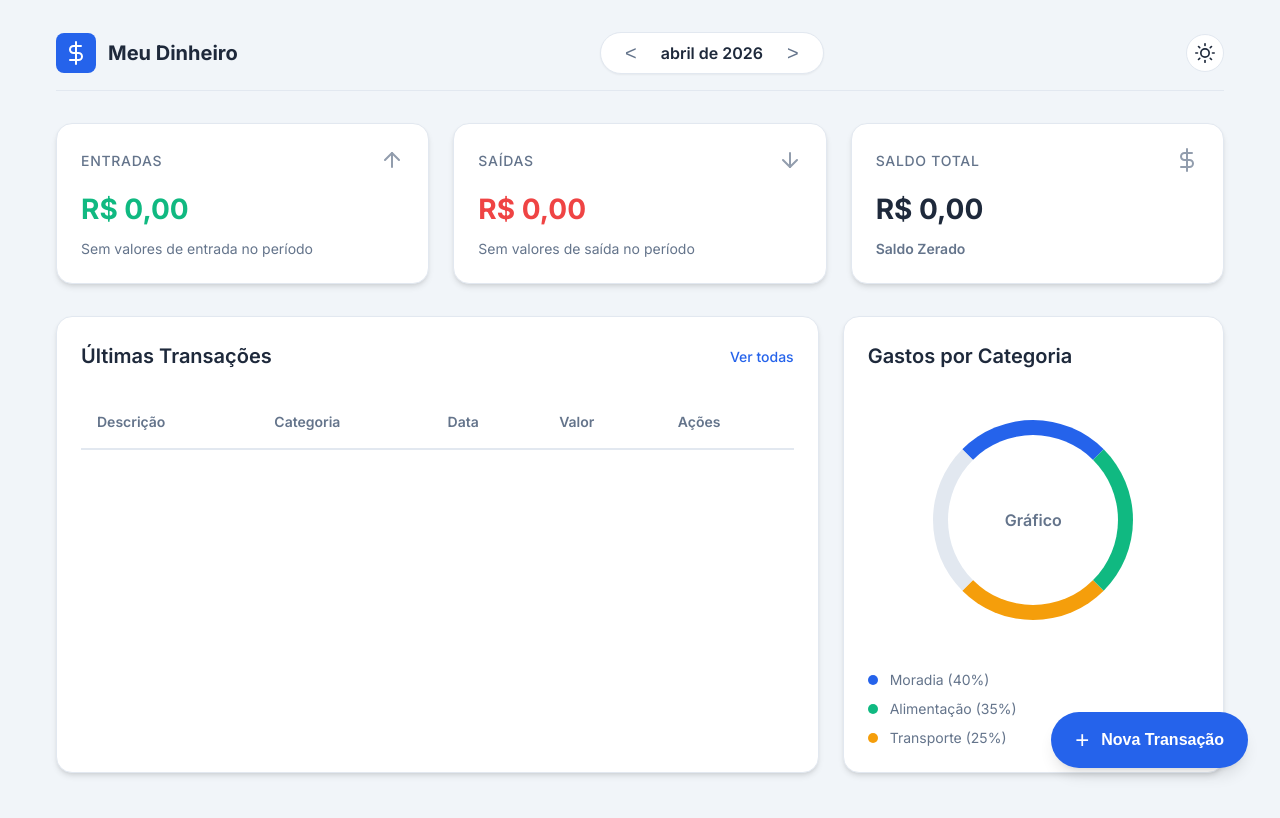
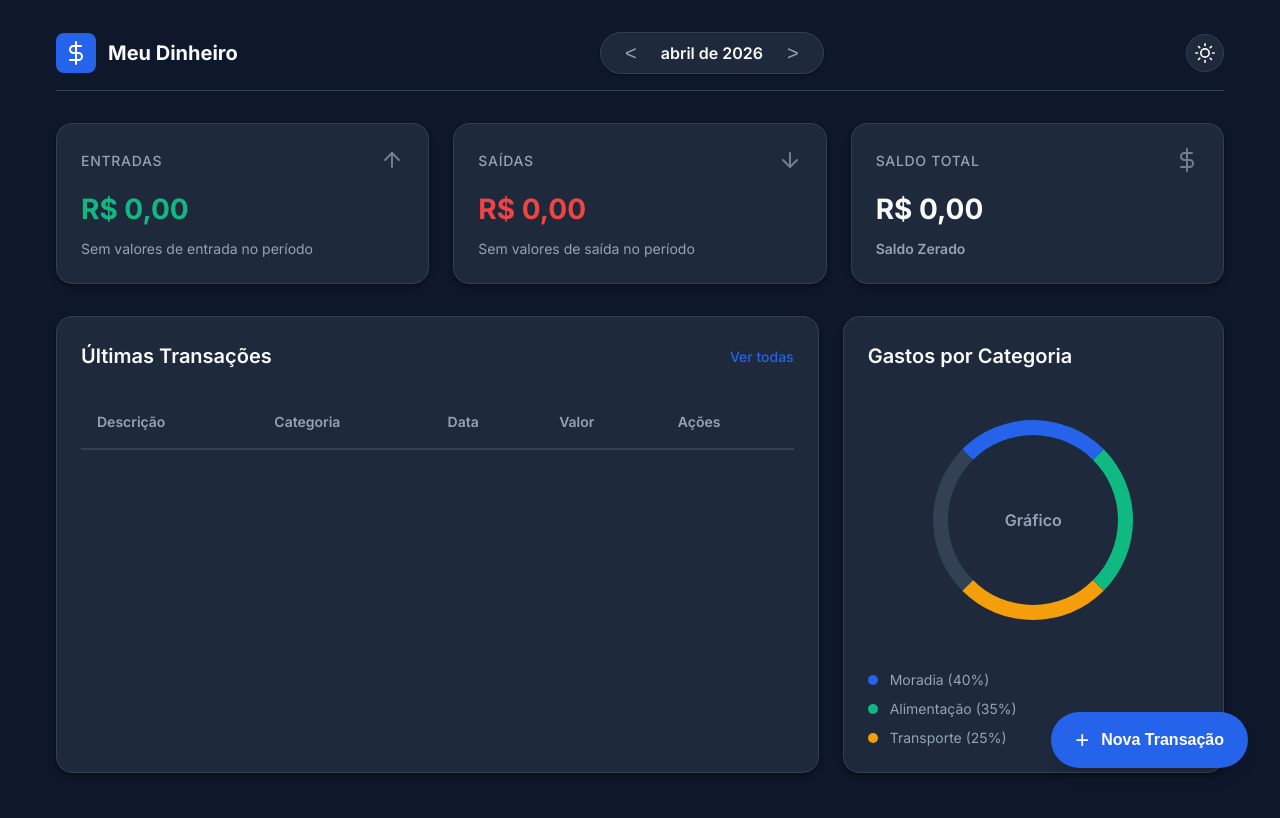
Before and after one commit to 14lucas-mendes/dashboard-financer, a website built with Vite: page index.html in a window 1280 px wide. Both pictures are taken after a click on the button "Alternar tema". Built offline with nearby package versions, Linux system fonts and the light colour scheme.

Commit message:
feat: add modo dark/light com botão toggle e preferencia de sistema.

```diff
--- a/src/css/style.css
+++ b/src/css/style.css
@@ -20,7 +20,7 @@
     --font-family: 'Inter', sans-serif;
 }
 
-body.dark-mode {
+[data-theme="dark"] {
     /* Color Palette - Dark Mode */
     --bg-color: #0f172a;
     --card-bg: #1e293b;
--- a/src/js/app.js
+++ b/src/js/app.js
@@ -1,7 +1,10 @@
 import AppController from './controllers/AppControllers.js';
+import ThemeController from './controllers/ThemeController.js';
+
 
 //instancia o controlador da aplicação
 const app = new AppController();
+const theme = new ThemeController();
 
 //inicializa a aplicação
 app.init();
@@ -14,6 +17,8 @@ const deleteTransactionModal = document.getElementById('deleteTransactionModal')
 const transactionModalTitle = document.getElementById('transactionModalTitle');
 const saveButton = form.querySelector('.btn-save');
 const headerNav = document.querySelector('.header-center');
+const btnTheme = document.getElementById('theme-toggle');
+
 
 //variável para armazenar o ID da transação pendente de exclusão
 let pendingDeleteId = null;
@@ -174,3 +179,7 @@ headerNav.addEventListener('click', (event) => {
     }
 
 })
+
+btnTheme?.addEventListener('click', () => {
+    theme.toggleTheme();
+})
--- a/src/js/controllers/ThemeController.js
+++ b/src/js/controllers/ThemeController.js
@@ -1,7 +1,20 @@
 
 export default class ThemeController {
     constructor() {
-        this.savedTheme = localStorage.getItem('theme') || 'light';
+        this.mediaQuery = window.matchMedia('(prefers-color-scheme: dark)');
+        this.themeUser = localStorage.getItem('theme');
+        this.savedTheme = this.getEffectiveTheme();
+
+        this.applyTheme(this.savedTheme);
+        this.bindSystemThemeListener();
+    }
+
+    getSystemTheme() {
+        return this.mediaQuery.matches ? 'dark' : 'light';
+    }
+
+    getEffectiveTheme() {
+        return this.themeUser || this.getSystemTheme();
     }
 
     getTheme() {
@@ -9,12 +22,33 @@ export default class ThemeController {
     }
 
     setTheme(theme) {
-        this.savedTheme = theme;
+        this.themeUser = theme;
         localStorage.setItem('theme', theme);
     }
 
-    applyTheme() {
-        document.documentElement.setAttribute('data-theme', this.savedTheme);
+    applyTheme(theme) {
+        document.documentElement.setAttribute('data-theme', theme);
+        this.savedTheme = theme;
     }
 
+    bindSystemThemeListener() {
+        const handler = () => {
+            const hasUserTheme = localStorage.getItem('theme') !== null;
+            if(hasUserTheme) return;
+
+            this.themeUser = null;
+            this.applyTheme(this.getSystemTheme());
+        };
+
+        if(typeof this.mediaQuery.addEventListener === 'function') {
+            this.mediaQuery.addEventListener('change', handler);
+        }
+    }
+
+    toggleTheme() {
+        const currentTheme = this.getEffectiveTheme();
+        const nextTheme = currentTheme === 'dark' ? 'light' : 'dark';
+        this.setTheme(nextTheme);
+        this.applyTheme(nextTheme);
+    }
 }
```
Also changed, not shown: README.md.
